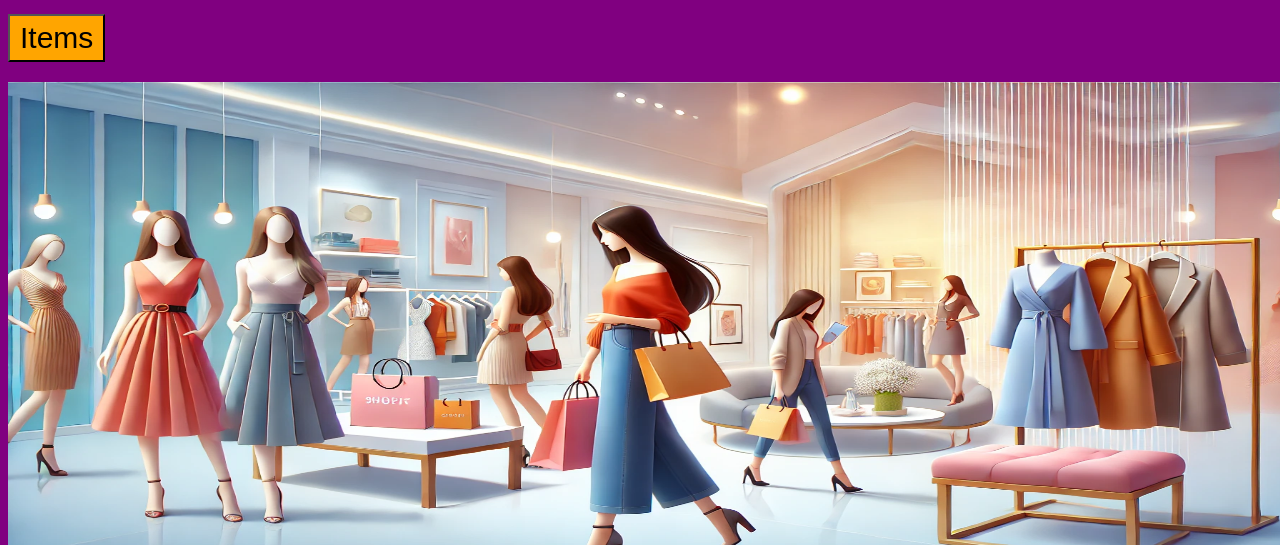
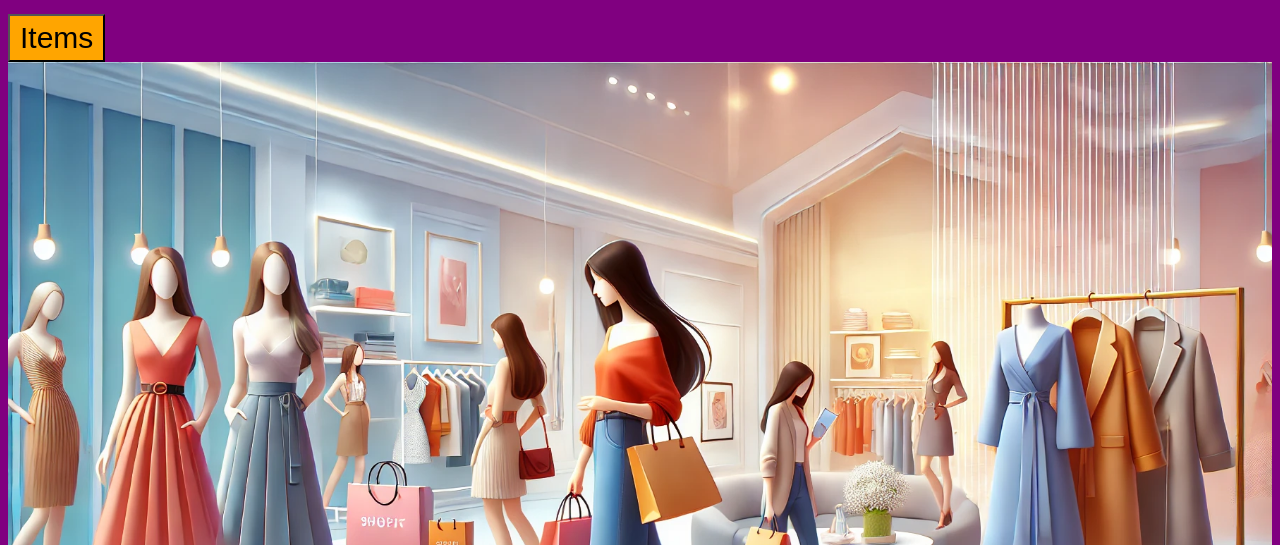
Before and after one commit to Kingsurya12/Shop-Online, a plain HTML site: page index.html in a window 1280 px wide. Shown: the part 255-800 px from the top of the page. Drawn offline with Linux system fonts and the light colour scheme.

Commit message:
index.html

```diff
--- a/index.html
+++ b/index.html
@@ -71,10 +71,9 @@
 
 
         img {
-            display: block;
-            margin: 20px auto; /* Center the image */
-            max-height: 500px;
-            width: 100vw;
+             max-width: 100%;
+             height: auto;
+         }
          }
     </style>
 </head>
```
